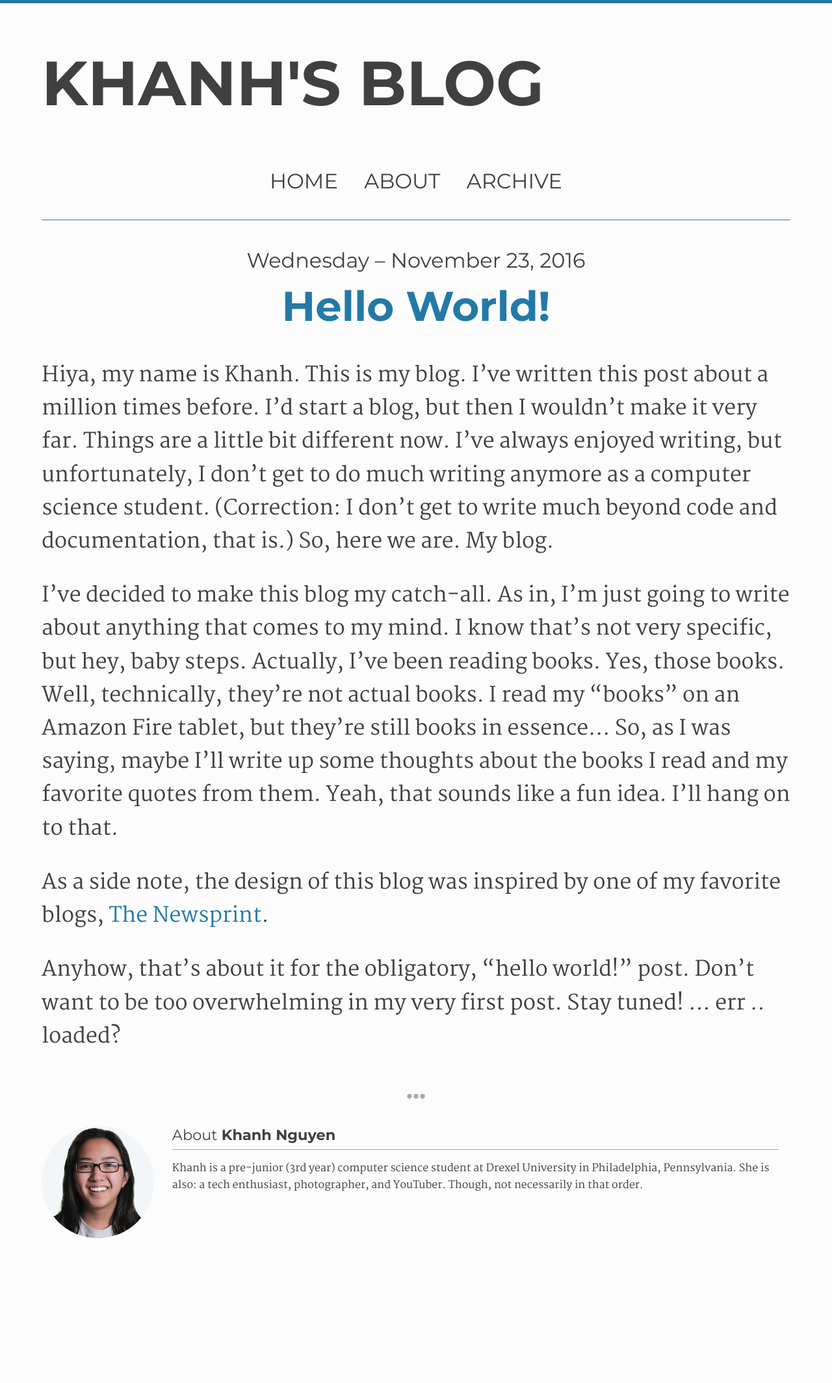
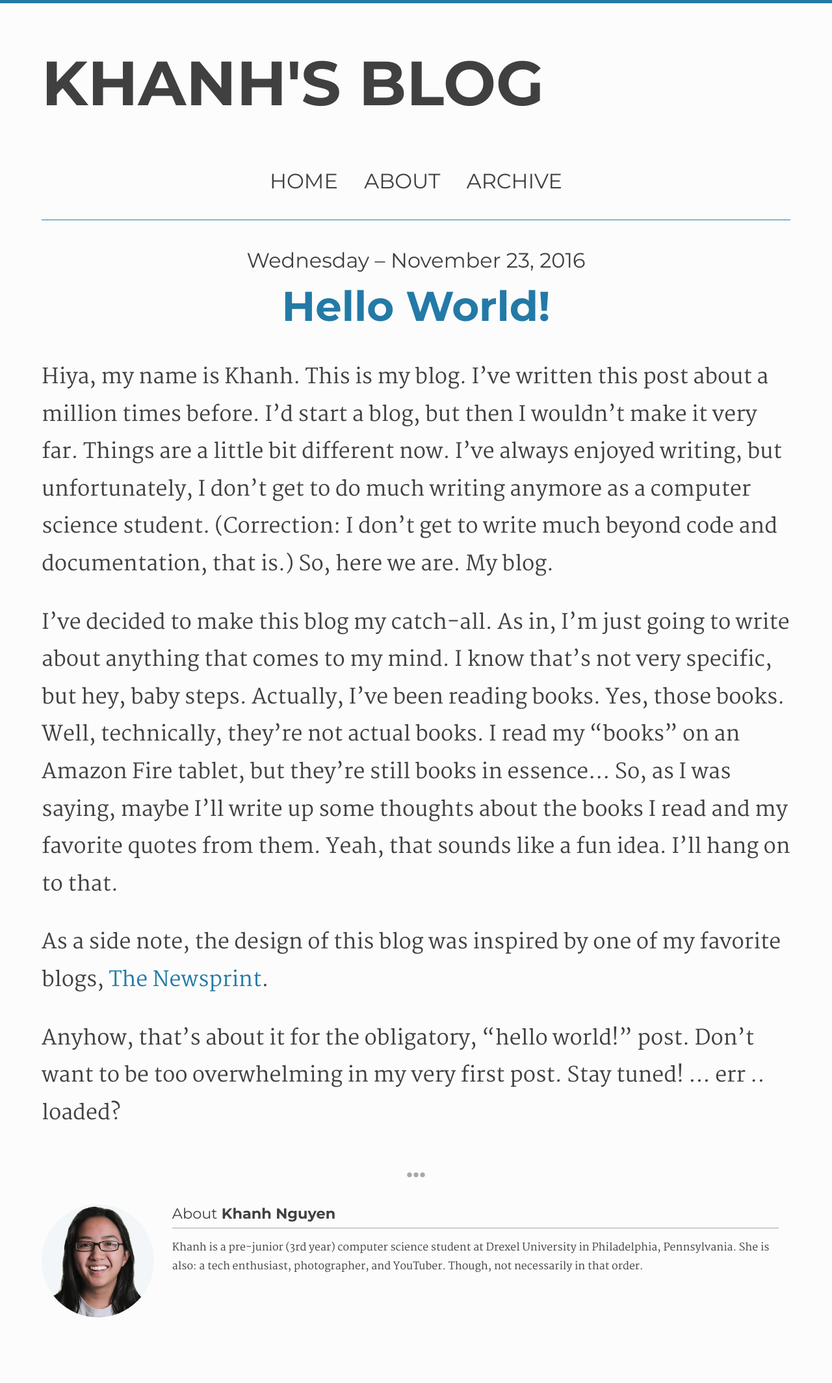
Before and after one commit to khanhnwin/khanhnwin.github.io, a Jekyll site: the page built from _posts/2016-11-23-hello-world.md, in a window 1280 px wide. Shown: the whole page at 65% size. Built offline with Jekyll 4.4.1, drawn with Linux system fonts in a browser that asks for light colours; nearby versions of some CDN libraries; comment, search, counter and statistics services are not loaded; before the commit the page ends 2007 px from its top, so only the background shows below that.

Commit message:
Increase line height for visibilty

```diff
--- a/_config.yml
+++ b/_config.yml
@@ -3,3 +3,4 @@ markdown: kramdown
 permalink: /blog/:year/:month/:day/:title
 paginate: 8
 paginate_path: "/blog/page:num/"
+comments: true
--- a/stylesheets/style.css
+++ b/stylesheets/style.css
@@ -36,7 +36,7 @@ a:hover {
 
 p {
   font-family: "Martel", serif;
-  line-height: 160%;
+  line-height: 180%;
 }
 
 @media screen and (max-device-width: 800px) {
@@ -244,7 +244,7 @@ nav ul li {
 }
 
 .posts .post .blurb {
-  line-height: 160%;
+  line-height: 180%;
   font-family: "Martel", serif;
 }
 
--- a/stylesheets/style.sass
+++ b/stylesheets/style.sass
@@ -40,7 +40,7 @@ a
 
 p
   font-family: $serifFont
-  line-height: 160%
+  line-height: 180%
 
   @media screen and (max-device-width: 800px)
     font-size: 2rem
@@ -191,7 +191,7 @@ nav
         font-size: 4rem
 
     .blurb
-      line-height: 160%
+      line-height: 180%
       font-family: $serifFont
 
     figure
```
Also changed, not shown: _drafts/2016-12-24-la-la-land.md (+1 -2 lines), _posts/2016-11-23-hello-world.md (+0 -3 lines), _posts/2016-11-28-Black-Friday-Cyber-Monday-2016.md (+0 -2 lines).
